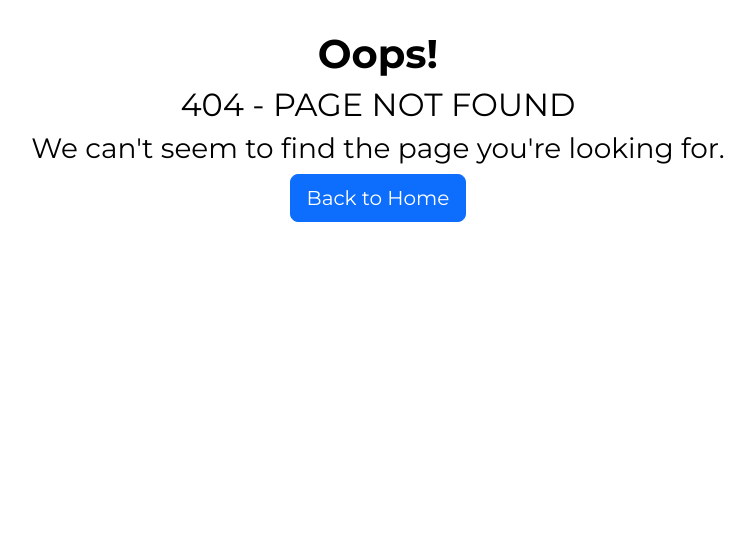
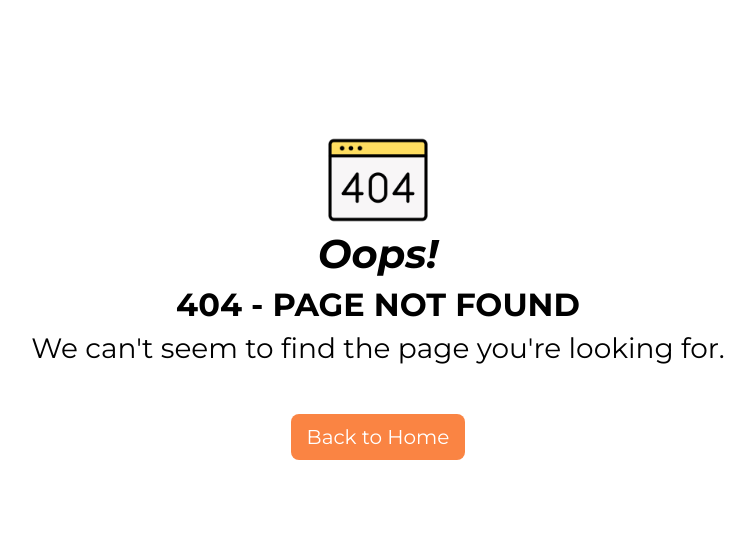
Before and after one commit to rdpfeifle/Travel-web-app, a Flask app: page /logohere in a window 1280 px wide. Shown: the top 559 px of the page, without its empty margins (262-1017 px from the left). Run offline with Flask 3, Linux system fonts and the light colour scheme; some libraries are stand-ins or nearby versions.

Commit message:
added css style to 404 page and an icon img

```diff
--- a/static/css/styles.css
+++ b/static/css/styles.css
@@ -301,6 +301,23 @@ nav,
   background-color: var(--hover-color);
 }
 
+/* 404 ERROR PAGE */
+#error-404-page {
+  padding: 100px;
+}
+
+.error-404-img {
+  width: 100px;
+}
+
+#backHome-btn {
+  background-color: var(--orange);
+  border: none;
+}
+
+#backHome-btn:hover {
+  background-color: var(--hover-color);
+}
 /* MEDIA QUERIES */
 
 @media screen and (max-width: 768px) {
--- a/templates/404.html
+++ b/templates/404.html
@@ -7,13 +7,14 @@
 
 {% block body %}
 
-    <div class="text-center">
+    <div class="text-center" id="error-404-page">
 
-        <h1>Oops!</h1>
-        <h2>404 - PAGE NOT FOUND</h2>
-        <h3>We can't seem to find the page you're looking for.</h3>
+        <img src="/static/img/404-error.png" alt="404-error" class="error-404-img">
+        <h1 class="fst-italic">Oops!</h1>
+        <h2 class="fw-bold">404 - PAGE NOT FOUND</h2>
+        <h3 class="mb-5">We can't seem to find the page you're looking for.</h3>
 
-        <button type="button" onclick="location.href='/'" class="btn btn-primary btn-lg">Back to Home</button>
+        <button type="button" onclick="location.href='/'" class="btn btn-primary btn-lg" id="backHome-btn">Back to Home</button>
 
     </div>
 {% endblock %}
--- a/templates/homepage.html
+++ b/templates/homepage.html
@@ -24,10 +24,10 @@
           <div class="d-grid gap-2 d-md-flex justify-content-md-start">
               <button class="btn btn-primary me-md-2" onclick="location.href='/plan-trip'" type="button" id="plan-trip-btn">Plan a trip</button>
               <button class="btn btn-outline-primary" id="btn-watch-demo" type="button">Watch Demo</button>
-            </div>
-      </div>
-        <div class="col-6">
+          </div>
         </div>
+
+        <div class="col-6"></div>
 
       </div>
 
```
Also changed, not shown: static/img/404-error.png (added).
